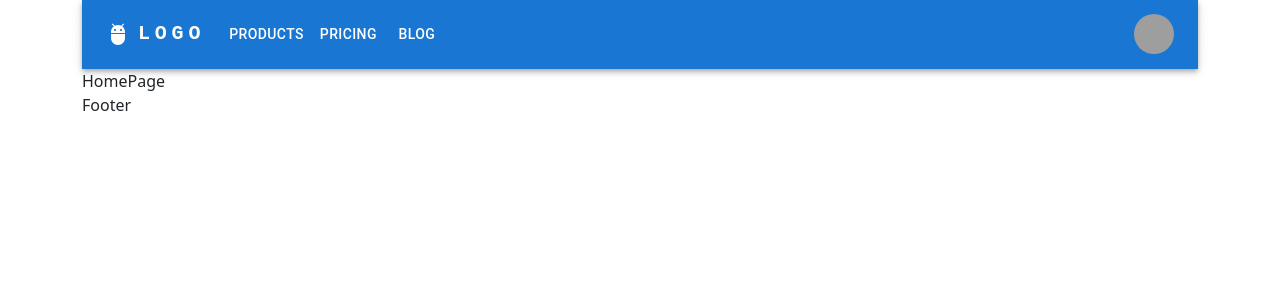
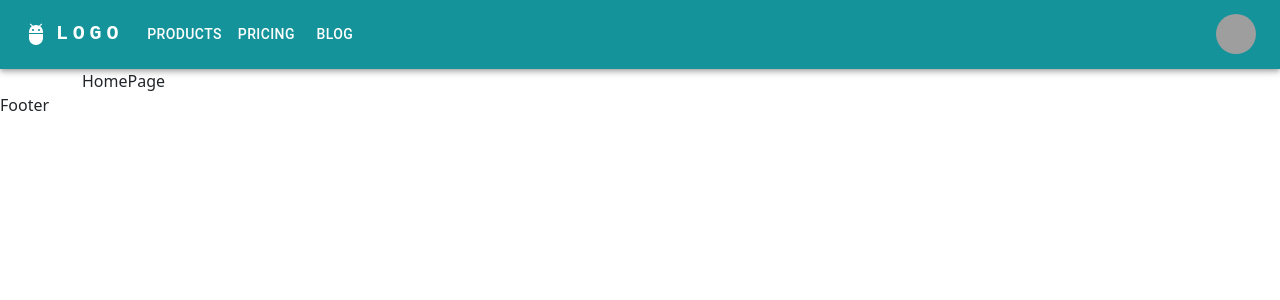
Before and after one commit to rajeshtiwari2503/LybleyCRM, a Next.js app: page / in a window 1280 px wide. Shown: the top 300 px of the page. Built offline with nearby package versions, Linux system fonts and the light colour scheme; grey boxes are pictures that could not be loaded.

Commit message:
fnn nnfnn

```diff
--- a/src/pages/common/Header.js
+++ b/src/pages/common/Header.js
@@ -14,10 +14,14 @@ import Tooltip from '@mui/material/Tooltip';
 import MenuItem from '@mui/material/MenuItem';
 import AdbIcon from '@mui/icons-material/Adb';
 
+
+
 const pages = ['Products', 'Pricing', 'Blog'];
 const settings = ['Profile', 'Account', 'Dashboard', 'Logout'];
 
 function Header() {
+
+
   const [anchorElNav, setAnchorElNav] = React.useState(null);
   const [anchorElUser, setAnchorElUser] = React.useState(null);
 
@@ -37,7 +41,7 @@ function Header() {
   };
 
   return (
-    <AppBar position="static">
+    <AppBar position="static" style={{backgroundColor:"#15939a"}} >
       <Container maxWidth="xl">
         <Toolbar disableGutters>
           <AdbIcon sx={{ display: { xs: 'none', md: 'flex' }, mr: 1 }} />
--- a/src/pages/homePage/index.js
+++ b/src/pages/homePage/index.js
@@ -5,9 +5,9 @@ import Header from '../common/Header'
 
 export const HomePage = () => {
     return (
-        <div className='container'>
+        <div >
         <Header />
-            <div>HomePage</div>
+            <div className='container'>HomePage</div>
             <Footer />
         </div>
     )
--- a/src/pages/index.js
+++ b/src/pages/index.js
@@ -1,3 +1,4 @@
+
 import Head from 'next/head'
 import Image from 'next/image'
 import { Inter } from 'next/font/google'
--- a/src/styles/globals.css
+++ b/src/styles/globals.css
@@ -1,4 +1,4 @@
-:root {
+/* :root {
   --max-width: 1100px;
   --border-radius: 12px;
   --font-mono: ui-monospace, Menlo, Monaco, 'Cascadia Mono', 'Segoe UI Mono',
@@ -104,4 +104,4 @@ a {
   html {
     color-scheme: dark;
   }
-}
+} */
```
Also changed, not shown: 1 other file (tests, documents, lock files or other folders).
